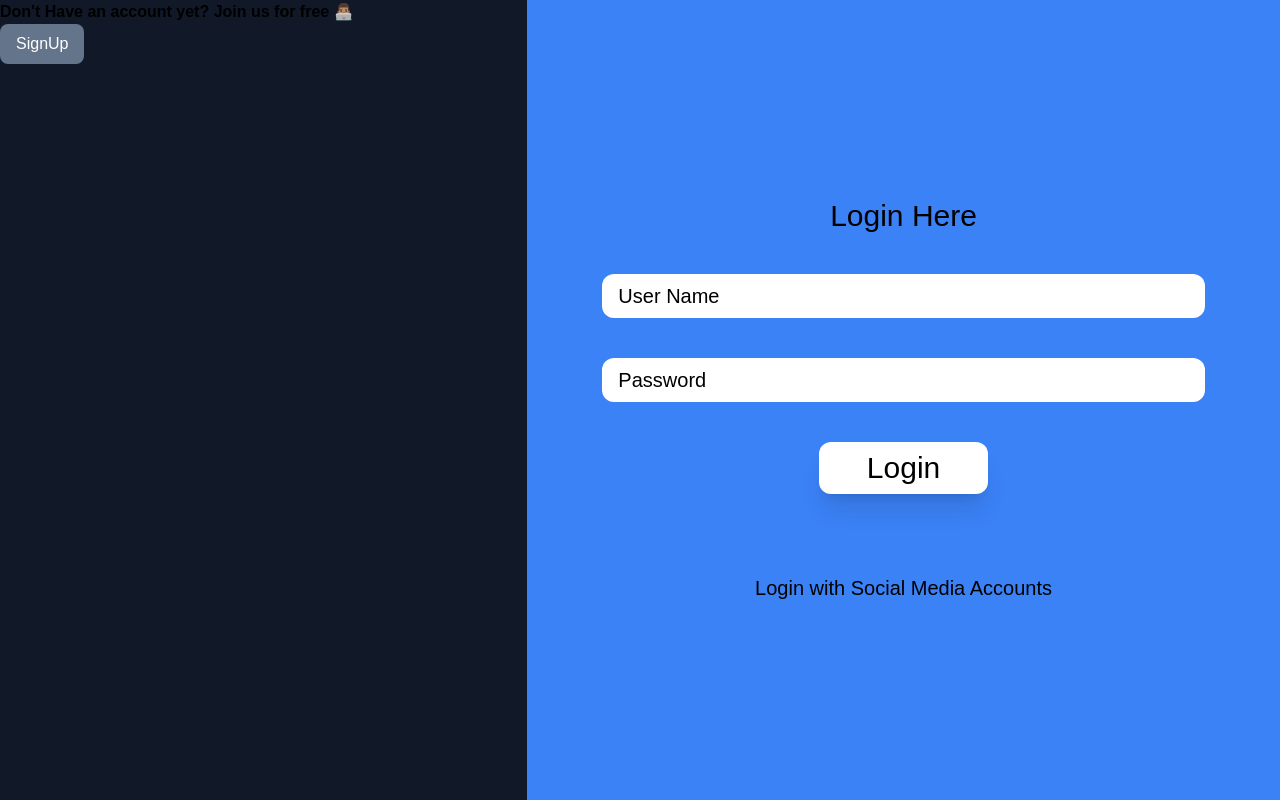
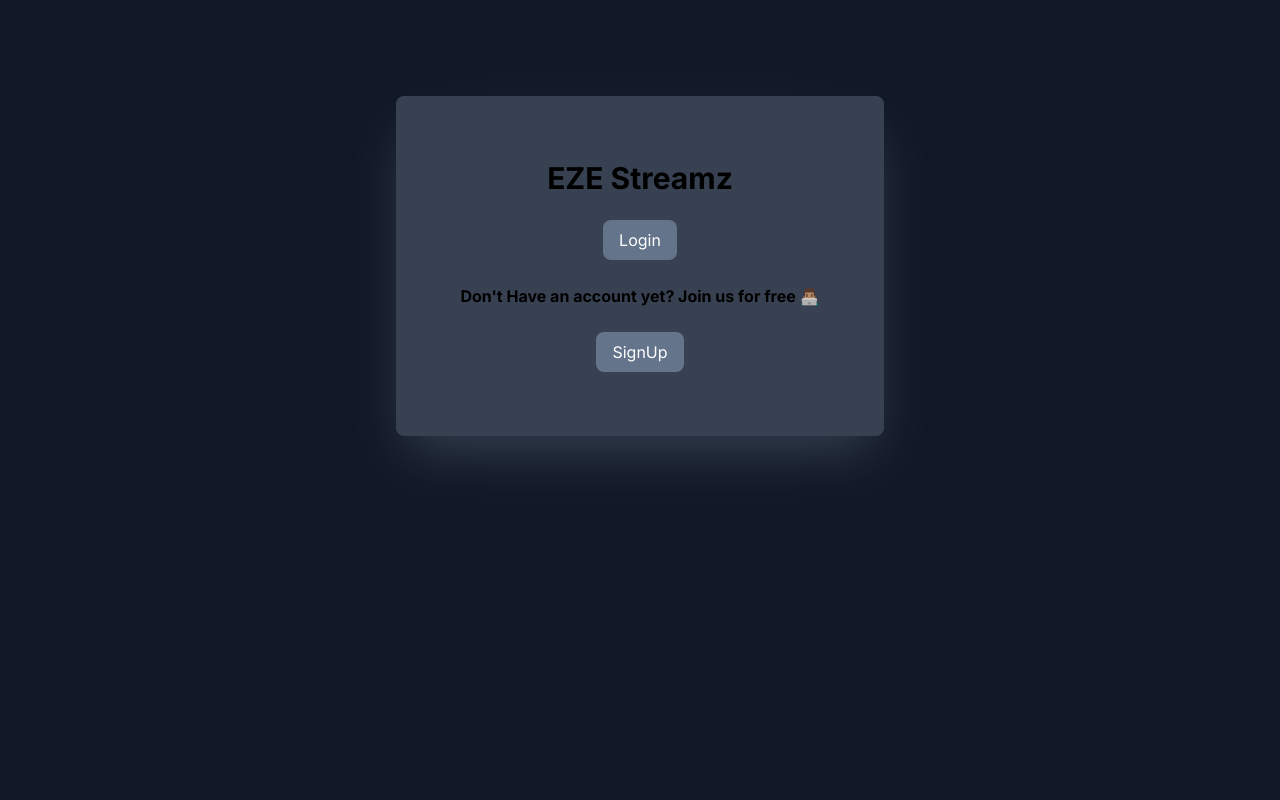
Before and after one commit to AdityaSingh-02/EzEStreamz, a Next.js app: page / in a window 1280 px wide. Built offline with nearby package versions, Linux system fonts and the light colour scheme; no server answers; a web font is replaced by a local one.

Commit message:
Login Updated UI Corrected

```diff
--- a/src/app/(auth)/login/page.tsx
+++ b/src/app/(auth)/login/page.tsx
@@ -20,8 +20,8 @@ const Login = () => {
   }
   return (
     <>
-      <div className="flex min-h-screen bg-blue-500 mx-auto justify-center py-20 min-[820px]:w-[100%] h-[100%]">
-        <div className="flex flex-col justify-center items-center w-[100%]">
+      <div className="flex min-h-screen  mx-auto justify-center py-20 min-[820px]:w-[50%] h-[50%]">
+        <div className="flex flex-col bg-blue-500 justify-center items-center w-[100%]">
           <h1 className="text-3xl font-medium text-black">
             Login Here
           </h1>
--- a/src/app/(auth)/page.tsx
+++ b/src/app/(auth)/page.tsx
@@ -19,11 +19,15 @@ export default function Home() {
   }, []);
 
   return (
-    <main className="flex min-h-screen flex-col items-center justify-between bg-gray-900">
-      <div className={`${inria.className} min-[820px]:flex flex-row items-center min-h-screen w-[100%] h-[100%]`}>
-        {/* <h1 className="text-xl md:text-3xl font-bold ">EZE Streamz</h1> */}
+    <main className="flex min-h-screen flex-col items-center justify-between p-24 bg-gray-900 ">
+      <div className="flex flex-col space-y-6 justify-center items-center bg-gray-700 shadow-2xl shadow-gray-700 p-16 rounded-lg">
+        <h1 className="text-xl md:text-3xl font-bold ">EZE Streamz</h1>
+        <Link href={"/login"}>
+          <button className="px-4 py-2 border-none bg-slate-500 text-white rounded-lg">
+            Login
+          </button>
+        </Link>
 
-        <div className="justify-center items-center min-[820px]:min-h-screen w-[70%] h-[100%]">
         <h1 className="font-bold">
           Don't Have an account yet? Join us for free 👨🏽‍💻
         </h1>
@@ -33,9 +37,6 @@ export default function Home() {
           </button>
         </Link>
       </div>
-
-        <Login />
-      </div>
     </main>
   );
 }
```
Lines whose indentation alone changed are shown as unchanged.
